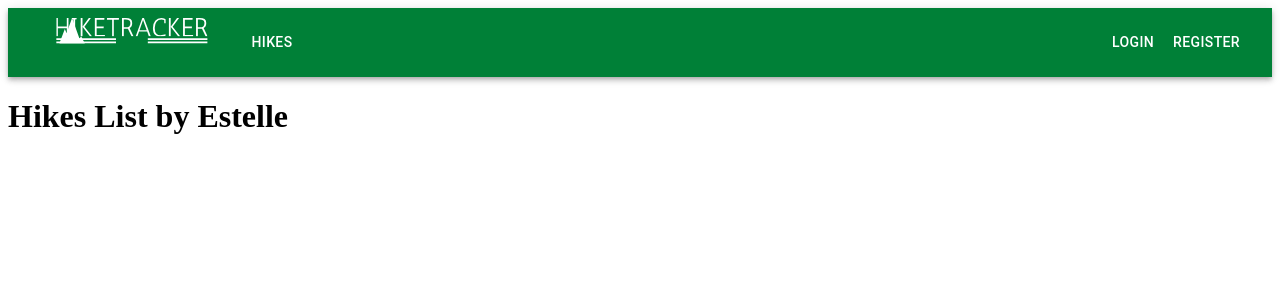
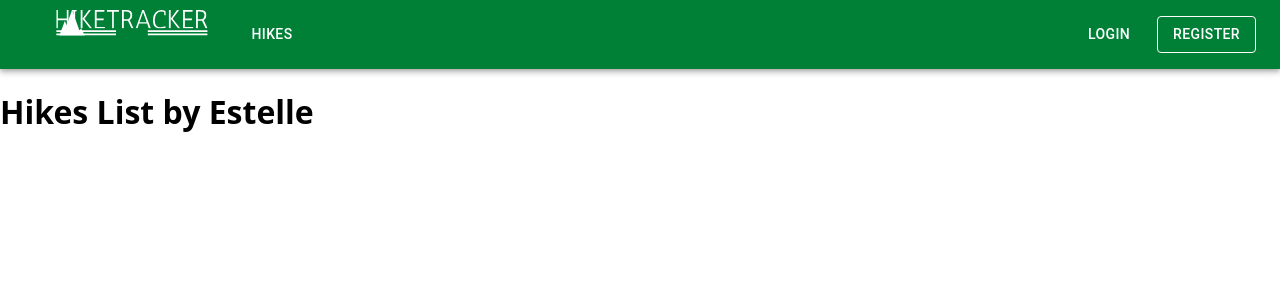
Before and after one commit to GigiLoria5/se2022-08-HikeTracker, a React (Create React App) app in the folder client/: page /hikes in a window 1280 px wide. Shown: the top 300 px of the page. Built offline with nearby package versions, Linux system fonts and the light colour scheme.

Commit message:
feat: add navbar style

```diff
--- a/client/src/Components/Navbar.js
+++ b/client/src/Components/Navbar.js
@@ -1,107 +1,108 @@
 import { Outlet } from "react-router-dom";
 import * as React from 'react';
+import Container from '@mui/material/Container';
 import AppBar from '@mui/material/AppBar';
 import Box from '@mui/material/Box';
+import Divider from '@mui/material/Divider';
+import Drawer from '@mui/material/Drawer';
+import IconButton from '@mui/material/IconButton';
+import List from '@mui/material/List';
+import ListItem from '@mui/material/ListItem';
+import ListItemButton from '@mui/material/ListItemButton';
+import ListItemText from '@mui/material/ListItemText';
+import MenuIcon from '@mui/icons-material/Menu';
 import Toolbar from '@mui/material/Toolbar';
-import IconButton from '@mui/material/IconButton';
-import Typography from '@mui/material/Typography';
-import Menu from '@mui/material/Menu';
-import MenuIcon from '@mui/icons-material/Menu';
-import Container from '@mui/material/Container';
-import Avatar from '@mui/material/Avatar';
 import Button from '@mui/material/Button';
-import Tooltip from '@mui/material/Tooltip';
-import MenuItem from '@mui/material/MenuItem';
-import AdbIcon from '@mui/icons-material/Adb';
 import Logo from "./Logo";
 
-const pages = ['Hikes'];
+const drawerWidth = 240;
+const navItems = ['Hikes'];
 
 function MyNavbar(props) {
-    const [anchorElNav, setAnchorElNav] = React.useState(null);
+    const { window } = props;
+    const [mobileOpen, setMobileOpen] = React.useState(false);
 
-    const handleOpenNavMenu = (event) => {
-        setAnchorElNav(event.currentTarget);
+    const handleDrawerToggle = () => {
+        setMobileOpen(!mobileOpen);
     };
 
-    const handleCloseNavMenu = () => {
-        setAnchorElNav(null);
-    };
+    const drawer = (
+        <Box onClick={handleDrawerToggle} sx={{ textAlign: 'center' }}>
+            <Container>
+                <Container maxWidth="xs">
+                    <Logo />
+                </Container>
+            </Container>
+            <Divider />
+            <List>
+                {navItems.map((item) => (
+                    <ListItem key={item} disablePadding>
+                        <ListItemButton sx={{ textAlign: 'center' }}>
+                            <ListItemText primary={item} />
+                        </ListItemButton>
+                    </ListItem>
+                ))}
+            </List>
+        </Box>
+    );
+
+    const container = window !== undefined ? () => window().document.body : undefined;
 
     return (
         <>
-            <AppBar position="static">
-                <Container maxWidth="xl">
-                    <Toolbar disableGutters>
-                        {/* Logo */}
-                        <Container sx={{ display: { xs: 'none', md: 'flex' }, mr: 1 }} maxWidth="xs">
+            <Box sx={{ display: 'flex' }}>
+                {/* Full Navbar */}
+                <AppBar position="static" component="nav">
+                    <Toolbar>
+                        <IconButton
+                            color="inherit"
+                            aria-label="open drawer"
+                            edge="start"
+                            onClick={handleDrawerToggle}
+                            sx={{ mr: 2, display: { sm: 'none' } }}
+                        >
+                            <MenuIcon />
+                        </IconButton>
+                        <Container sx={{ display: { xs: 'none', sm: 'flex' }, mr: 1, ml: 1 }} maxWidth="xs">
                             <Logo />
                         </Container>
-
-                        {/* Hamburger Menu */}
-                        <Box sx={{ flexGrow: 1, display: { xs: 'flex', md: 'none' } }}>
-                            <IconButton
-                                size="large"
-                                aria-label="account of current user"
-                                aria-controls="menu-appbar"
-                                aria-haspopup="true"
-                                onClick={handleOpenNavMenu}
-                                color="inherit"
-                            >
-                                <MenuIcon />
-                            </IconButton>
-                            <Menu
-                                id="menu-appbar"
-                                anchorEl={anchorElNav}
-                                anchorOrigin={{
-                                    vertical: 'bottom',
-                                    horizontal: 'left',
-                                }}
-                                keepMounted
-                                transformOrigin={{
-                                    vertical: 'top',
-                                    horizontal: 'left',
-                                }}
-                                open={Boolean(anchorElNav)}
-                                onClose={handleCloseNavMenu}
-                                sx={{
-                                    display: { xs: 'block', md: 'none' },
-                                }}
-                            >
-                                {pages.map((page) => (
-                                    <MenuItem key={page} onClick={handleCloseNavMenu}>
-                                        <Typography textAlign="center">{page}</Typography>
-                                    </MenuItem>
-                                ))}
-                            </Menu>
-                        </Box>
-
-                        {/* Logo for Device*/}
-                        <Container sx={{ display: { xs: 'flex', md: 'none' }, mr: 1 }} maxWidth="xs">
-                            <Logo />
-                        </Container>
-
-                        {/* Pages when not in the hamburger menu */}
-                        <Box sx={{ flexGrow: 1, display: { xs: 'none', md: 'flex' } }}>
-                            {pages.map((page) => (
-                                <Button
-                                    key={page}
-                                    onClick={handleCloseNavMenu}
-                                    sx={{ my: 2, color: 'white', display: 'block' }}
-                                >
-                                    {page}
+                        <Box sx={{ display: { xs: 'none', sm: 'flex' } }}>
+                            {navItems.map((item) => (
+                                <Button key={item} sx={{ color: '#fff' }}>
+                                    {item}
                                 </Button>
                             ))}
                         </Box>
+                        <Box sx={{ display: { xs: 'flex', sm: 'flex' } }} className="box-end">
+                            {/* Account User Buttons */}
+                            <Button variant="text" color="inherit" sx={{ mr: 2 }}>Login</Button>
+                            <Button variant="outlined" color="inherit">Register</Button>
+                        </Box>
+                    </Toolbar>
+                </AppBar>
 
-                        {/* Account User Buttons */}
-                        <Button color="inherit">Login</Button>
-                        <Button color="inherit">Register</Button>
-                    </Toolbar>
-                </Container>
-            </AppBar >
+                {/* Navbar on Device */}
+                <Box component="nav">
+                    <Drawer
+                        container={container}
+                        variant="temporary"
+                        open={mobileOpen}
+                        onClose={handleDrawerToggle}
+                        ModalProps={{
+                            keepMounted: true, // Better open performance on mobile.
+                        }}
+                        sx={{
+                            display: { xs: 'block', sm: 'none' },
+                            '& .MuiDrawer-paper': { boxSizing: 'border-box', width: drawerWidth },
+                        }}
+                    >
+                        {drawer}
+                    </Drawer>
+                </Box>
+            </Box>
             <Outlet />
         </>
+
     );
 
 }
--- a/client/src/Styles/App.css
+++ b/client/src/Styles/App.css
@@ -2,6 +2,16 @@
 
 :root {
     --main: #008037;
+    --active: #08961D;
+}
+
+html,
+body {
+    margin: 0;
+    padding: 0;
+    min-width: 100%;
+    font-family: 'Open Sans', 'Helvetica Neue', sans-serif;
+    height: 7000px;
 }
 
 a {
@@ -15,12 +25,28 @@ svg {
 
 /* Navbar */
 
+.box-end {
+    margin-left: auto;
+}
+
 .css-hip9hq-MuiPaper-root-MuiAppBar-root {
+    background-color: var(--main) !important;
+}
+
+.css-1oqqzyl-MuiContainer-root {
     background-color: var(--main) !important;
 }
 
 .MuiContainer-maxWidthXs {
     max-width: 200px !important;
+    background-color: var(--main);
     padding-top: 10px;
     padding-bottom: 10px;
 }
+
+.css-1kkpk3h-MuiButtonBase-root-MuiButton-root:hover,
+.css-sbfmij-MuiButtonBase-root-MuiButton-root:hover,
+.css-1y942vo-MuiButtonBase-root-MuiButton-root:hover,
+.css-1uh6h56-MuiButtonBase-root-MuiButton-root:hover {
+    background-color: var(--active) !important;
+}
```
